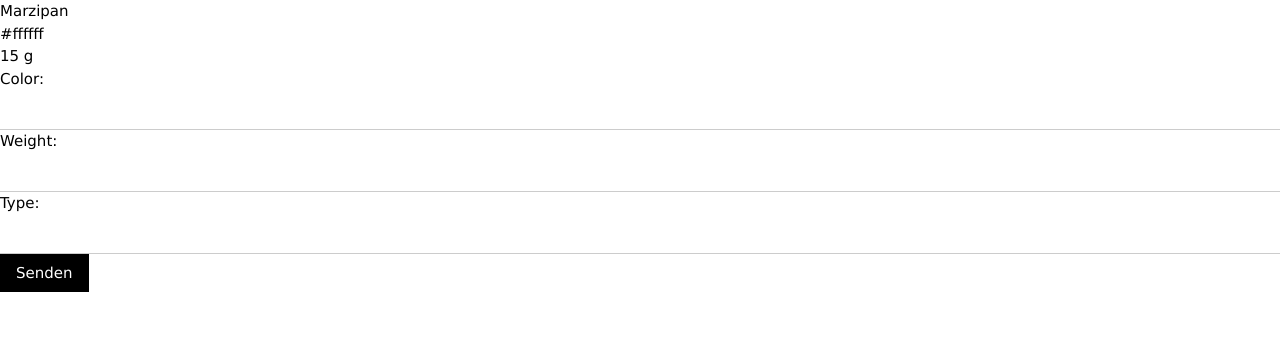
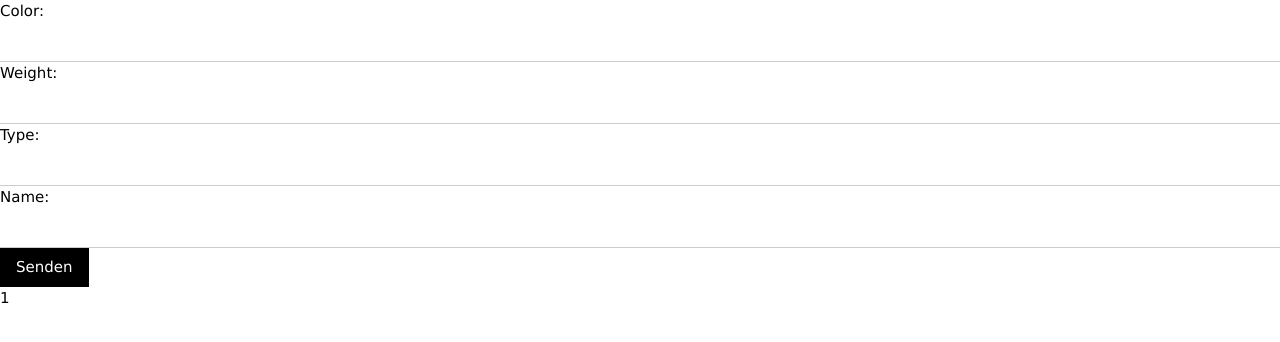
Before and after one commit to xivia/EggManagerISO15, a PHP site: page / in a window 1280 px wide. Shown: the top 342 px of the page. Run offline with PHP 8.4, Linux system fonts and the light colour scheme.

Commit message:
Name
Index aufgesplittet

BANANANANANANANANANANANANANANANANANANANANANANANANANANANANANANANANANNANA

```diff
--- a/controller/php/ajaxHandler.php
+++ b/controller/php/ajaxHandler.php
@@ -10,7 +10,7 @@ $command = filter_input(INPUT_POST, "command");
 if ($command == "egg") {
 
     if ($action == "get") {
-        $egg = new egg($data[0], $data[2], $data[1]);
-        echo json_encode($egg);
+        $egg = new egg($data[0], $data[2], $data[1], $data[3]);
+        echo json_encode($egg->getInfo());
     }
 }
--- a/index.php
+++ b/index.php
@@ -6,28 +6,6 @@
 
 require_once 'model/egg.class.php';
 
-echo "<!DOCTYPE html>";
-echo "<html>";
-echo "<head>";
-echo "<title>Title of the document</title>";
-
-echo "<script src='http://code.jquery.com/jquery-latest.min.js'></script>";
-echo "<script src='view/js/request.js'></script>";
-
-echo "<link rel='stylesheet' href='https://www.w3schools.com/w3css/4/w3.css'>";
-
-echo "</head>";
-echo "<body>";
-
-$egg = new egg(color::WHITE, type::MARZIPAN, 15);
-
-echo $egg->getInfo()["type"];
-echo "<br>";
-echo $egg->getInfo()["color"];
-echo "<br>";
-echo $egg->getInfo()["weight"];
-
-require_once 'view/php/idk.m8.php';
-
-echo "</body>";
-echo "</html>";
+require_once 'view/php/header.php';
+require_once 'view/php/body.php';
+require_once 'view/php/footer.php';
--- a/model/egg.class.php
+++ b/model/egg.class.php
@@ -15,11 +15,13 @@ class egg {
     var $color;
     var $type;
     var $weight;
+    var $name;
 
-    function __construct($color, $type, $gramm) {
+    function __construct($color, $type, $gramm, $name) {
         $this->color = new color($color);
         $this->type = new type($type);
         $this->weight = new weight($gramm);
+        $this->name = $name;
     }
 
     function __destruct() {
@@ -42,6 +44,7 @@ class egg {
         $a = Array();
         $a["type"] = $this->type->getType();
         $a["color"] = $this->color->getColor();
+        $a["name"] = $this->name;
         $a["weight"] = $this->weight->getWeight() . " g";
         return $a;
     }
--- /dev/null
+++ b/view/php/body.php
@@ -0,0 +1,7 @@
+<?php
+
+$body = "<body>";
+$body .= require_once 'view/php/idk.m8.php';
+$body .= "</body>";
+
+echo $body;
--- /dev/null
+++ b/view/php/footer.php
@@ -0,0 +1,3 @@
+<?php
+
+echo "</html>";
--- /dev/null
+++ b/view/php/header.php
@@ -0,0 +1,15 @@
+<?php
+
+$header = "<!DOCTYPE html>";
+$header .= "<html>";
+$header .= "<head>";
+
+$header .= "<title>Titlerino ----------------------- mit ganz vell Zeiche (höhö) Scheiss Jumkick darum gseht de Title au niemmer</title>";
+
+$header .= "<script src='http://code.jquery.com/jquery-latest.min.js'></script>";
+$header .= "<script src='view/js/request.js'></script>";
+
+$header .= "<link rel='stylesheet' href='https://www.w3schools.com/w3css/4/w3.css'>";
+$header .= "</head>";
+
+echo $header;
--- a/view/php/idk.m8.php
+++ b/view/php/idk.m8.php
@@ -4,22 +4,26 @@
     <div>Color: <input id="eggColor" type="text" class="w3-input"></div>
     <div>Weight: <input id="eggWeight" type="text" class="w3-input"></div>
     <div>Type: <input id="eggType" type="text" class="w3-input"></div>
+    <div>Name: <input id="eggName" type="text" class="w3-input"></div>
     <div><input type="button" value="Senden" class="w3-button w3-black" onclick="getEgg()"></div>
 </div>
 
 <div id="banana"></div>
 
 <script>
-    /*chunt no ane andere ort, bla bla ke strukur...*/
+    /* chunt no ane andere ort, bla bla ke strukur...*/
 
     function getEgg() {
-        var a = new Array($("#eggColor").val(), $("#eggWeight").val(), $("#eggType").val());
-        var b = $("#eggColor").val();
-        console.log(a);
+        var a = new Array({
+            "color": $("#eggColor").val(),
+            "type": $("#eggType").val(),
+            "name": $("#eggName").val(),
+            "weight": $("#eggWeight").val()
+        });
+
         getPostRequest(a, "get", "egg").done(function (e) {
             $("#banana").html(e);
         });
-        //$("#banana").html(egg.responseText);
     }
 
 </script>
```
